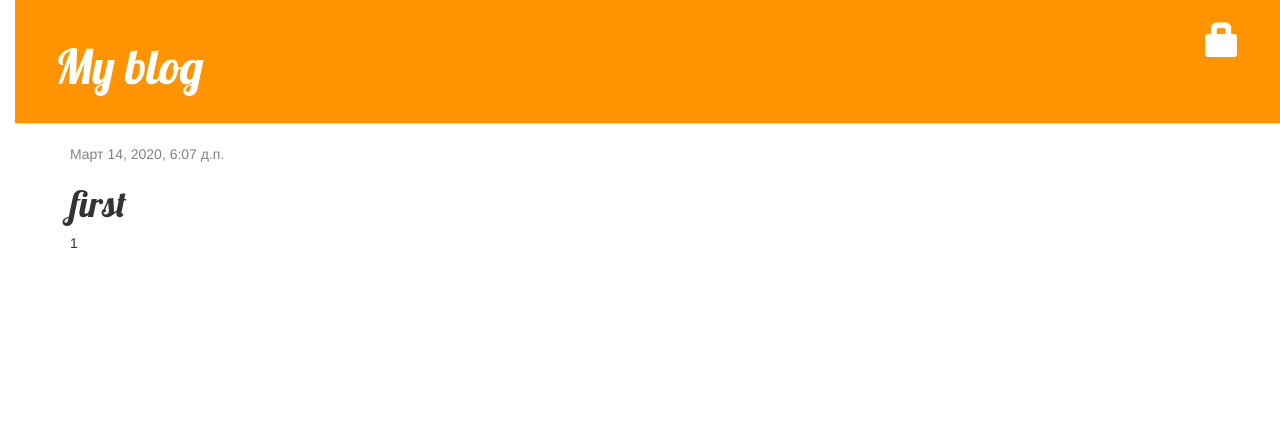
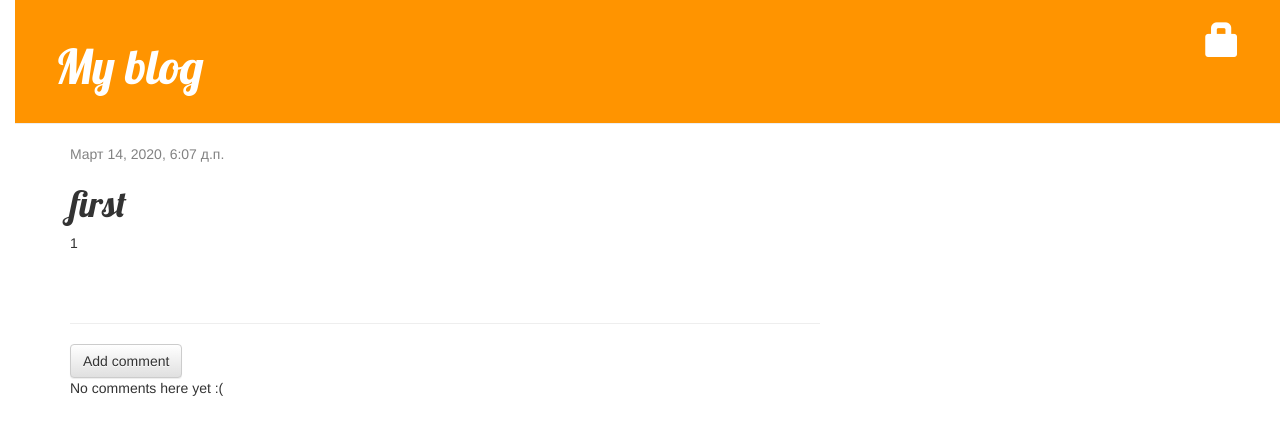
Before and after one commit to Karavay/django_girls_tutorial, a Django app: page /post/1/ in a window 1280 px wide. Shown: the top 435 px of the page. Run offline with Django 3.2, Linux system fonts and the light colour scheme; data comes from the database, SQL or seed files in the repository; both versions use the stored data as it was after the commit; some libraries are stand-ins or nearby versions.

Commit message:
comments were added

```diff
--- a/blog/admin.py
+++ b/blog/admin.py
@@ -1,4 +1,5 @@
 from django.contrib import admin
-from .models import Post
+from .models import Post,Comment
 
 admin.site.register(Post)
+admin.site.register(Comment)
--- a/blog/models.py
+++ b/blog/models.py
@@ -5,14 +5,17 @@ from django.utils import timezone
 
 class Post(models.Model):
     author = models.ForeignKey(settings.AUTH_USER_MODEL,on_delete = models.CASCADE)
-    title = models.CharField(max_length = 200)
-    text = models.TextField()
-    created_date = models.DateTimeField(default = timezone.now())
-    published_date = models.DateTimeField(blank = True,null = True)
+    title = models.CharField('название статьи',max_length = 200)
+    text = models.TextField('текст статьи')
+    created_date = models.DateTimeField('дата создания',default = timezone.now())
+    published_date = models.DateTimeField('дата публикации',blank = True,null = True)
 
     def publish(self):
         self.published_date = timezone.now()
         self.save()
+
+    def approved_comments(self):
+        return self.comments.filter(approved_comment=True)
 
     def __str__(self):
         return self.title
@@ -20,3 +23,21 @@ class Post(models.Model):
     class Meta():
         verbose_name = 'Статья'
         verbose_name_plural = 'Статьи'
+
+class Comment(models.Model):
+    post = models.ForeignKey(Post,on_delete=models.CASCADE,related_name='comments')
+    author = models.CharField('имя автора',max_length=200)
+    text = models.TextField('текст комментария')
+    created_date = models.DateTimeField('дата публикации',default=timezone.now())
+    approved_comment = models.BooleanField('одобрение комментария',default=False)
+
+    def approve(self):
+        self.approved_comment = True
+        self.save()
+
+    def __str__(self):
+        return self.text
+
+    class Meta():
+        verbose_name = 'Комментарий'
+        verbose_name_plural = 'Комментарии'
--- a/blog/static/css/blog.css
+++ b/blog/static/css/blog.css
@@ -53,3 +53,7 @@ h1,h2,h3,h4 {
 .post h1 a, .post h1 a:visited {
     color: #000000;
 }
+
+.comment {
+    margin: 20px 0px 20px 20px;
+}
--- a/blog/templates/blog/post_detail.html
+++ b/blog/templates/blog/post_detail.html
@@ -16,4 +16,22 @@
     <h1>{{ post.title }}</h1>
     <p>{{ post.text|linebreaksbr }}</p>
   </div>
+  <hr>
+  <a href="{% url 'add_comment_to_post' pk=post.pk %}" class='btn btn-default'>Add comment</a>
+  {% for comment in post.comments.all %}
+     {% if user.is_authenticated or comment.approved_comment %}
+      <div class="comment">
+        <div class="date">{{ comment.created_date }}
+        {% if not comment.approved_comment %}
+          <a href="{% url 'comment_remove' pk=comment.pk %}" class='btn btn-default'><span class='glyphicon glyphicon-remove'></span></a>
+          <a href="{% url 'comment_approve' pk=comment.pk %}" class='btn btn-default'><span class='glyphicon glyphicon-ok'></span></a>
+        {% endif %}
+        </div>
+        <strong>{{ comment.author }}</strong>
+        <p>{{ comment.text|linebreaks }}</p>
+      </div>
+    {% endif %}
+  {% empty %}
+    <p>No comments here yet :(</p>
+  {% endfor %}
 {% endblock %}
--- a/blog/templates/blog/post_list.html
+++ b/blog/templates/blog/post_list.html
@@ -7,6 +7,7 @@
       </div>
       <h1><a href="{% url 'post_detail' pk=post.pk %}">{{ post.title }}</a></h1>
       <p>{{ post.text|linebreaksbr }}</p>
+      <a href="{% url 'post_detail' pk=post.pk %}">Comments: {{ post.approved_comments.count }}</a>
     </div>
   {% endfor %}
 {% endblock %}
--- a/blog/urls.py
+++ b/blog/urls.py
@@ -9,4 +9,7 @@ urlpatterns = [
     path('post/post_draft_list/',views.post_draft_list,name='post_draft_list'),
     path('post/post_draft_list/<int:pk>publish/',views.publish,name='publish'),
     path('post/<int:pk>/remove/',views.post_remove,name='post_remove'),
+    path('post/<int:pk>/comment/',views.add_comment_to_post,name='add_comment_to_post'),
+    path('comment/<int:pk>/remove/',views.comment_remove,name='comment_remove'),
+    path('comment/<int:pk>/approve/',views.comment_approve,name='comment_approve'),
 ]
--- a/blog/views.py
+++ b/blog/views.py
@@ -1,8 +1,8 @@
 from django.shortcuts import render,get_object_or_404
-from .models import Post
+from .models import Post,Comment
 from django.utils import timezone
 
-from .forms import PostForm
+from .forms import PostForm,CommentForm
 
 from django.shortcuts import redirect
 
@@ -14,6 +14,7 @@ def post_list(request):
 
 def post_detail(request,pk):
     post = get_object_or_404(Post,pk=pk)
+
     return render(request,'blog/post_detail.html',{'post':post})
 
 @login_required
@@ -64,3 +65,28 @@ def post_remove(request,pk):
     post.delete()
 
     return redirect('post_list')
+
+def add_comment_to_post(request,pk):
+    post = get_object_or_404(Post,pk=pk)
+    if request.method == 'POST':
+        form = CommentForm(request.POST)
+        if form.is_valid():
+            comment = form.save(commit=False)
+            comment.post = post
+            comment.save()
+            return redirect('post_detail',pk=post.pk)
+    else:
+        form = CommentForm()
+        return render(request,'blog/add_comment_to_post.html',{'form':form})
+
+@login_required
+def comment_remove(request,pk):
+    comment = get_object_or_404(Comment,pk=pk)
+    comment.delete()
+    return redirect('post_detail',pk=comment.post.pk)
+
+@login_required
+def comment_approve(request,pk):
+    comment = get_object_or_404(Comment,pk=pk)
+    comment.approve()
+    return redirect('post_detail',pk=comment.post.pk)
--- a/static/css/blog.css
+++ b/static/css/blog.css
@@ -53,3 +53,7 @@ h1,h2,h3,h4 {
 .post h1 a, .post h1 a:visited {
     color: #000000;
 }
+
+.comment {
+    margin: 20px 0px 20px 20px;
+}
```
Also changed, not shown: blog/forms.py (+7 -1 lines), blog/templates/blog/add_comment_to_post.html (added, +10 -0 lines), blog/migrations/0003_auto_20200319_2306.py (added), db.sqlite3.
